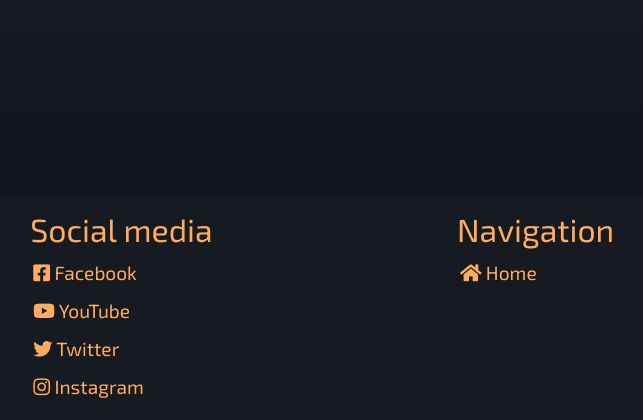
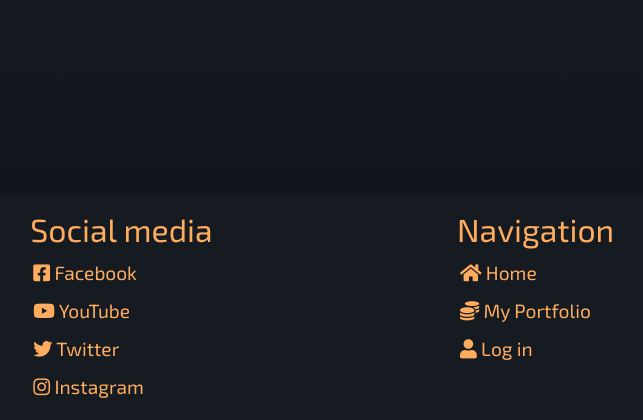
Before and after one commit to luke2533/coin-vue, a Flask app: page /signup in a window 1280 px wide. Shown: the part 547-967 px from the top of the page, without its empty margins (198-841 px from the left). Run offline with Flask 2, Linux system fonts and the light colour scheme; some libraries are stand-ins or nearby versions.

Commit message:
Footer link fix 2

```diff
--- a/templates/base.html
+++ b/templates/base.html
@@ -99,11 +99,12 @@
                         <a href="/" class="footer-link footer-mobile-link"><i class="fas fa-home"></i> Home</a>
                         {% if session.user %}
                             {% if username is not none %}
+                                <a href="{{ url_for('portfolio') }}" class="footer-link footer-mobile-link"><i class="fas fa-coins"></i> My Portfolio</a>
                                 <a href="{{ url_for('logout') }}" class="footer-link footer-mobile-link"><i class="fas fa-user"></i> Log out</a>
-                                <a href="{{ url_for('portfolio') }}" class="footer-link footer-mobile-link"><i class="fas fa-coins"></i> My Portfolio</a>
-                            {% else %}
-                                <a href="{{ url_for('login') }}" class="footer-link footer-mobile-link"><i class="fas fa-user"></i> Log in</a>
                             {% endif %}
+                        {% else %}
+                            <a href="{{ url_for('login') }}" class="footer-link footer-mobile-link"><i class="fas fa-coins"></i> My Portfolio</a>
+                            <a href="{{ url_for('login') }}" class="footer-link footer-mobile-link"><i class="fas fa-user"></i> Log in</a>
                         {% endif %}
                     </div>
                 </div>
```
